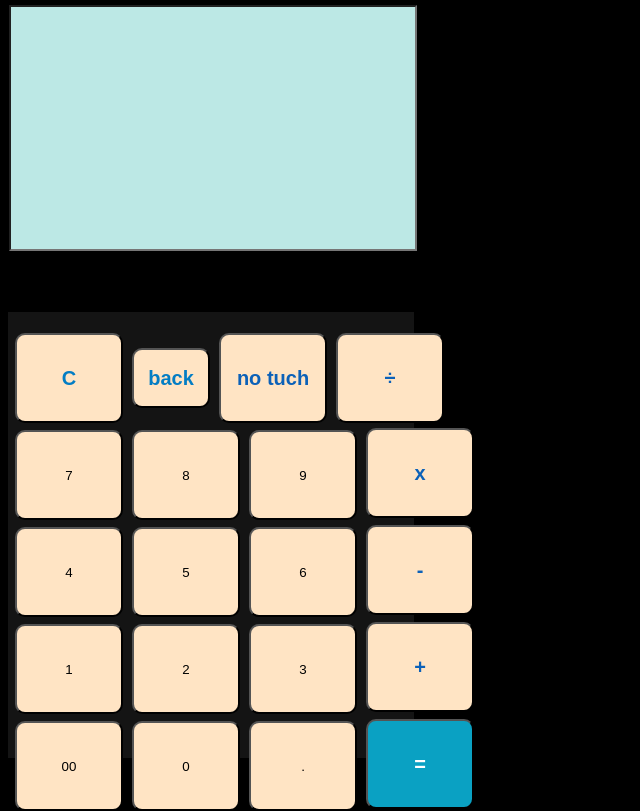
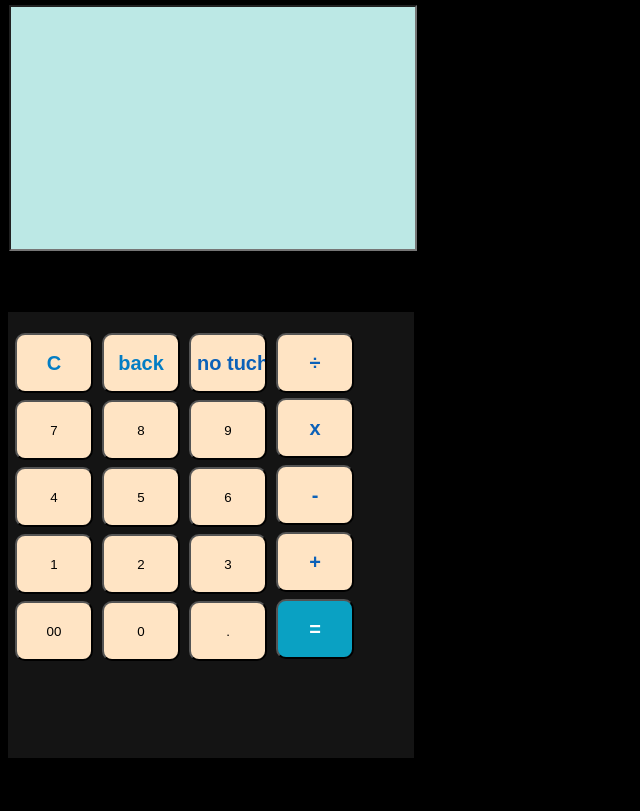
Before and after one commit to Totu-123/TOTUcalculator, a plain HTML site: page index.html in a window 1280 px wide. Shown: the whole page, without its empty margins (0-640 px from the left). Drawn offline with Linux system fonts and the light colour scheme.

Commit message:
Update style.css

```diff
--- a/style.css
+++ b/style.css
@@ -25,8 +25,8 @@ body{
 
 }
 .buttons input{
-  width: 108px;
-height:90px ;
+width: 78px;
+height:60px ;
 margin-left: 5px;
 margin-top: 5px;
 background: bisque;
```
